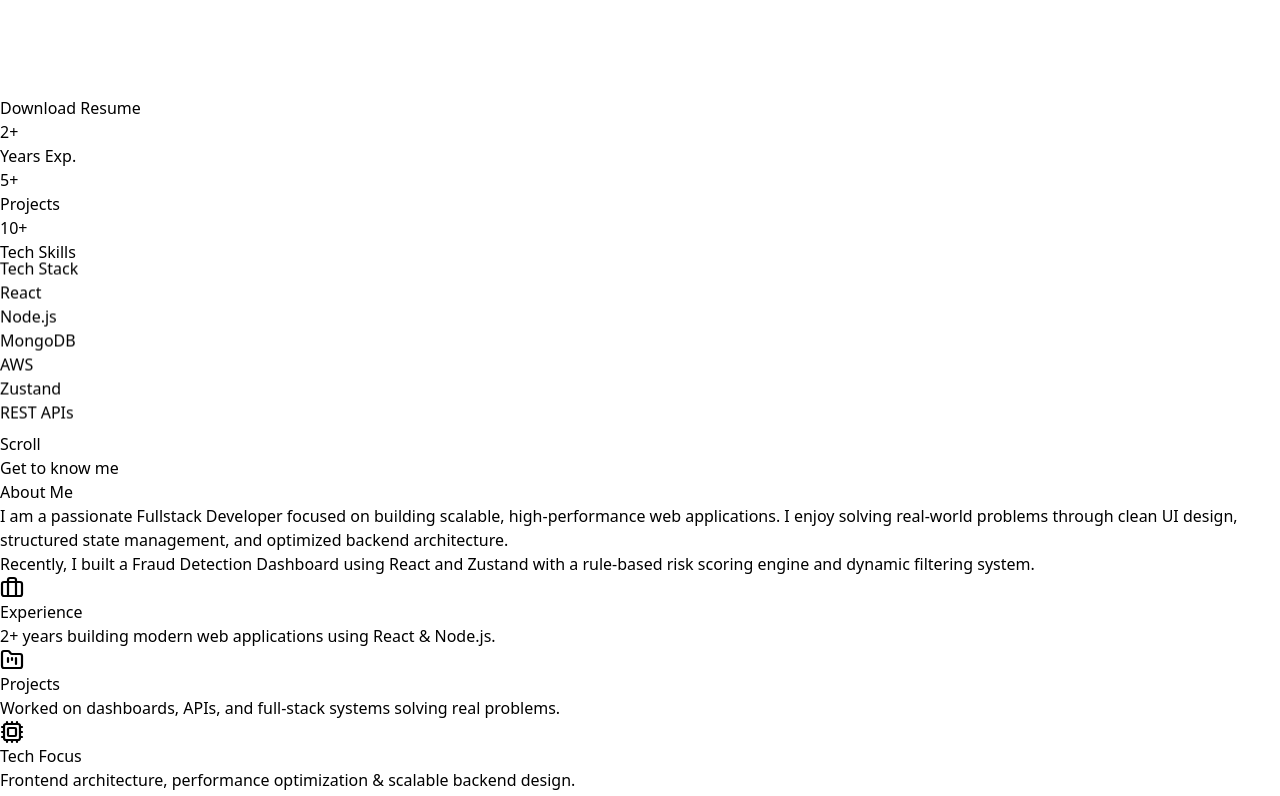
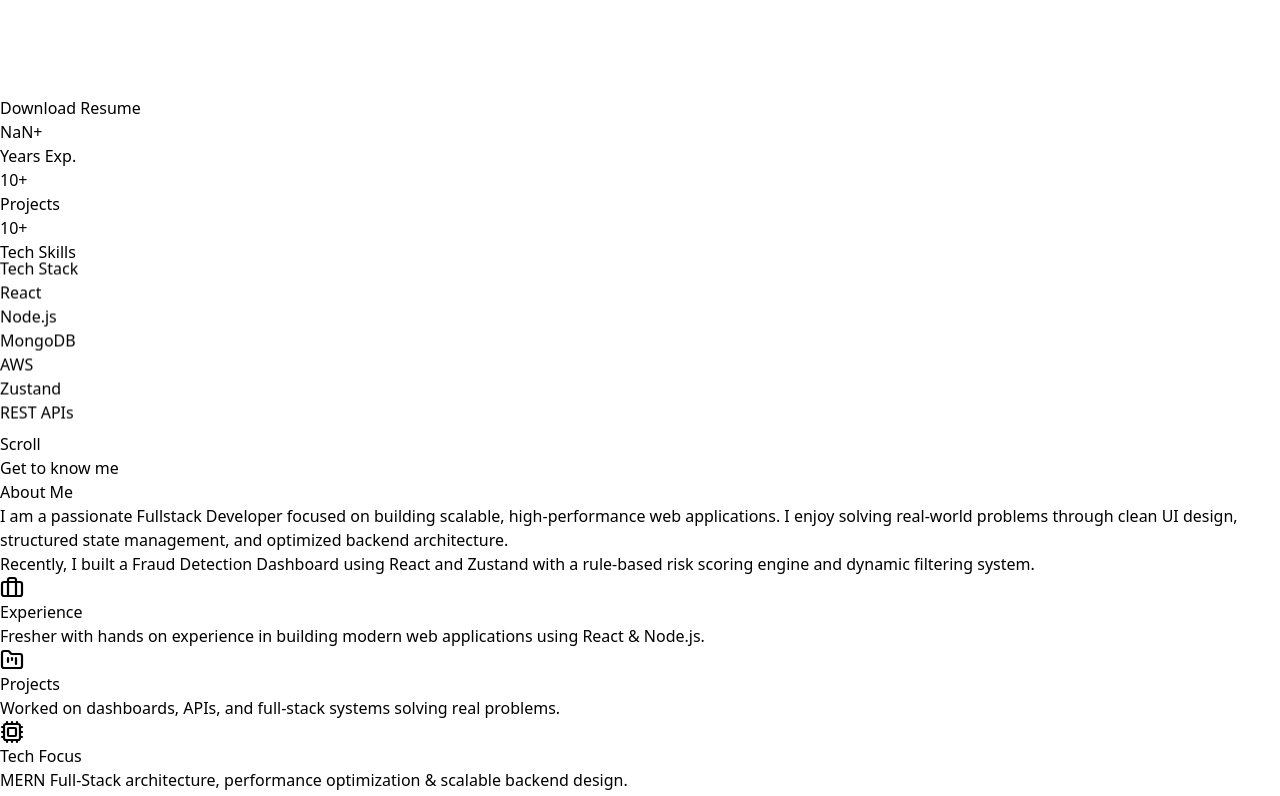
Before and after one commit to Ashwani895/Portfolio, a React (Vite) app: page / in a window 1280 px wide. Shown: the part 1400-2196 px from the top of the page. Built offline with nearby package versions, Linux system fonts and the light colour scheme.

Commit message:
updated project

```diff
--- a/src/components/About.jsx
+++ b/src/components/About.jsx
@@ -21,7 +21,7 @@ const itemVariants = {
 const highlights = [
   {
     title: "Experience",
-    desc: "2+ years building modern web applications using React & Node.js.",
+    desc: "Fresher with hands on experience in building modern web applications using React & Node.js.",
     icon: Briefcase,
     gradient: "from-blue-500 to-cyan-400",
   },
@@ -33,7 +33,7 @@ const highlights = [
   },
   {
     title: "Tech Focus",
-    desc: "Frontend architecture, performance optimization & scalable backend design.",
+    desc: "MERN Full-Stack architecture, performance optimization & scalable backend design.",
     icon: Cpu,
     gradient: "from-emerald-500 to-teal-400",
   },
--- a/src/components/Hero.jsx
+++ b/src/components/Hero.jsx
@@ -236,8 +236,8 @@ function Hero() {
             className="flex gap-10 md:gap-12"
           >
             {[
-              { value: 2, label: "Years Exp." },
-              { value: 5, label: "Projects" },
+              { value: "Fresher", label: "Years Exp." },
+              { value: 10, label: "Projects" },
               { value: 10, label: "Tech Skills" },
             ].map((stat, i) => (
               <motion.div
```
